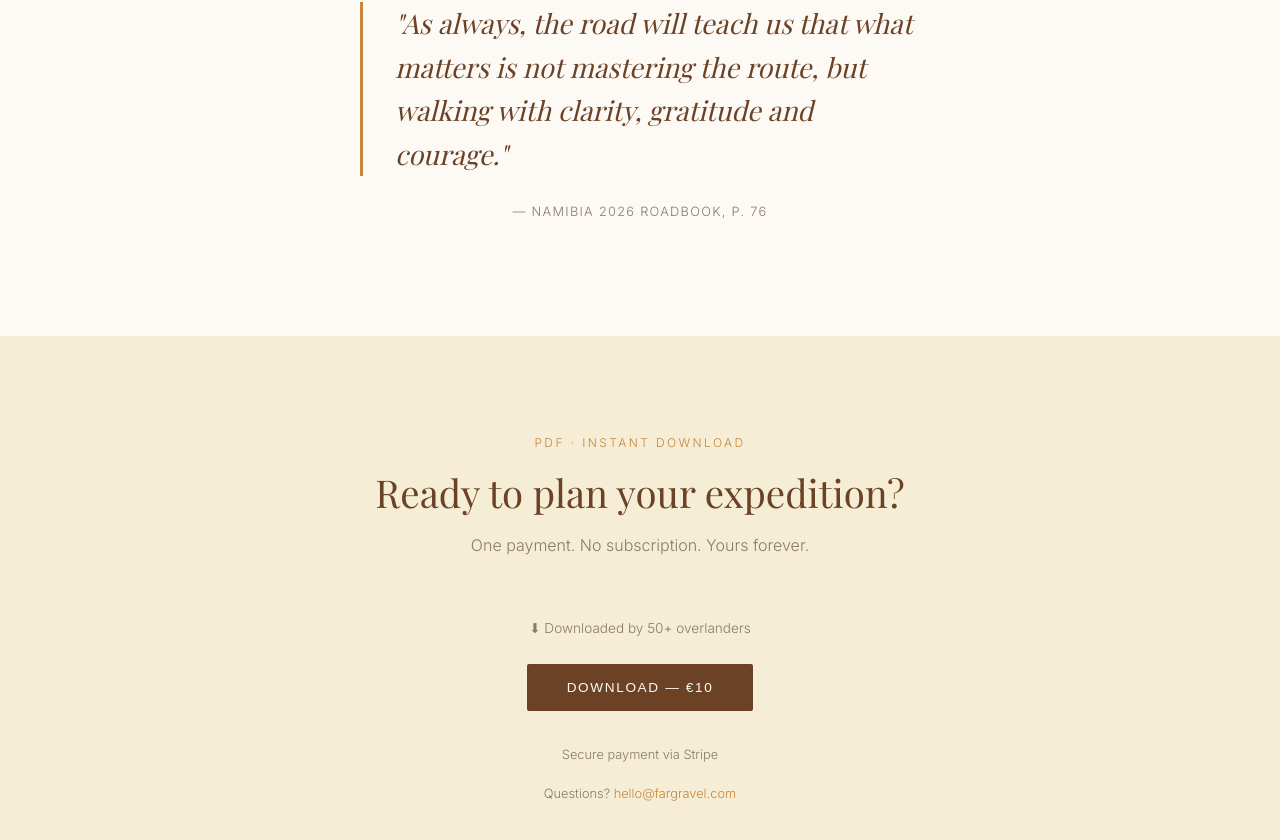
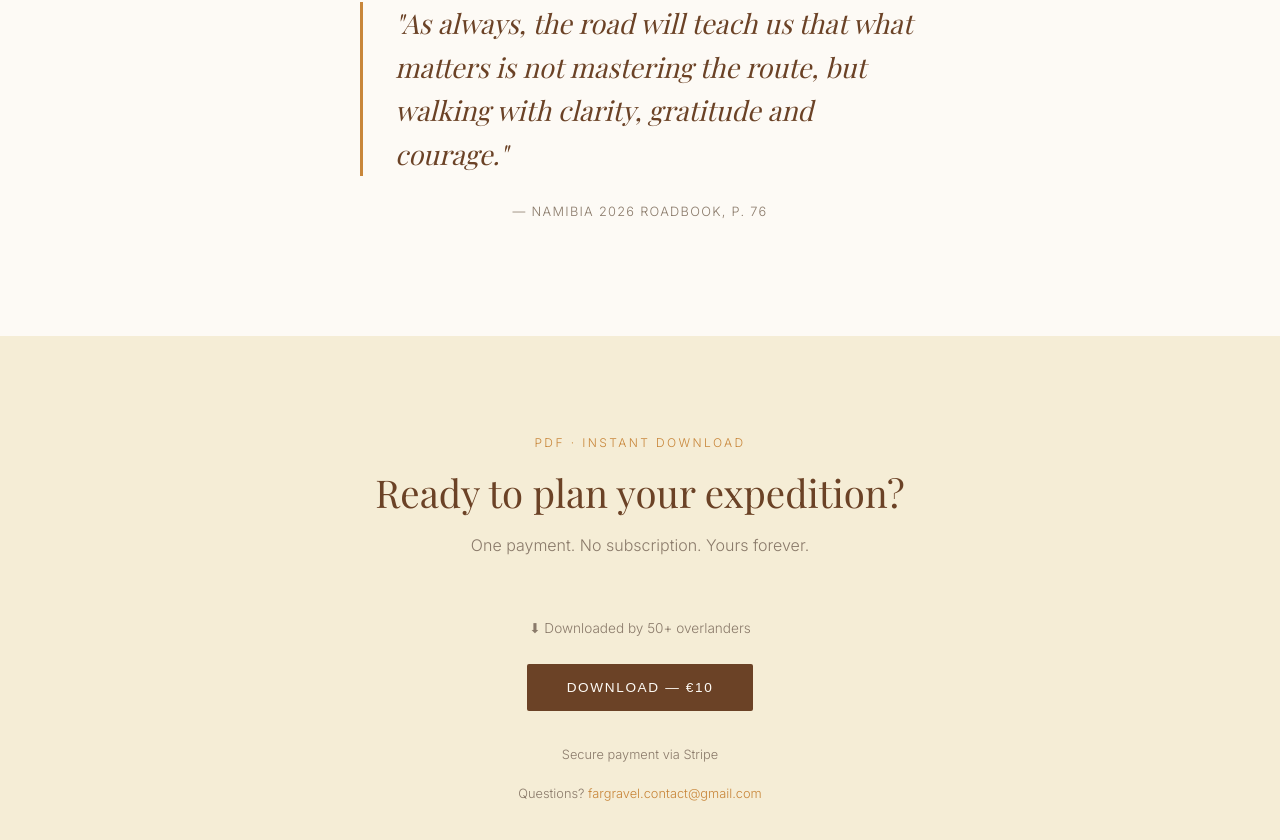
Before and after one commit to Miguel90020/namibia-overland-2026, a Next.js app: page /roadbook in a window 1280 px wide. Shown: the part 2765-3605 px from the top of the page. Built offline with nearby package versions, Linux system fonts and the light colour scheme; a web font is replaced by a local one.

Commit message:
Update contact email in roadbook.js

```diff
--- a/src/pages/roadbook.js
+++ b/src/pages/roadbook.js
@@ -257,7 +257,7 @@ export default function Roadbook() {
         </p>
 
         <p style={{ marginTop: '1rem', fontSize: '0.8rem', color: 'var(--grey)' }}>
-          Questions? <a href="mailto:fargravel.contact@gmail.com" style={{ color: 'var(--ochre)', textDecoration: 'none' }}>hello@fargravel.com</a>
+          Questions? <a href="mailto:fargravel.contact@gmail.com" style={{ color: 'var(--ochre)', textDecoration: 'none' }}>fargravel.contact@gmail.com</a>
         </p>
       </section>
     </>
```
